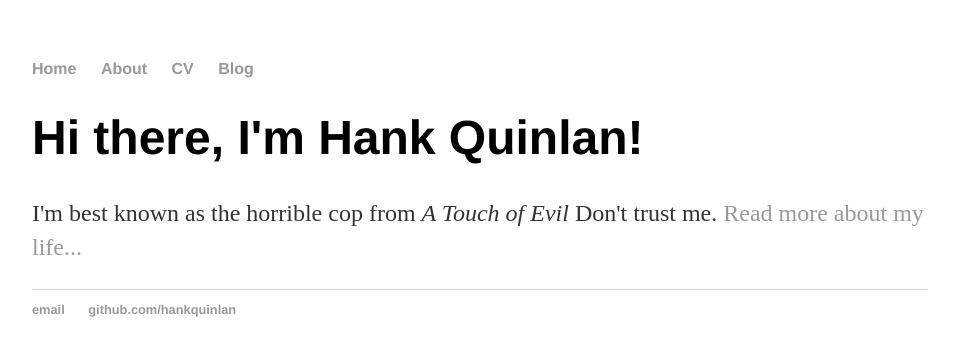
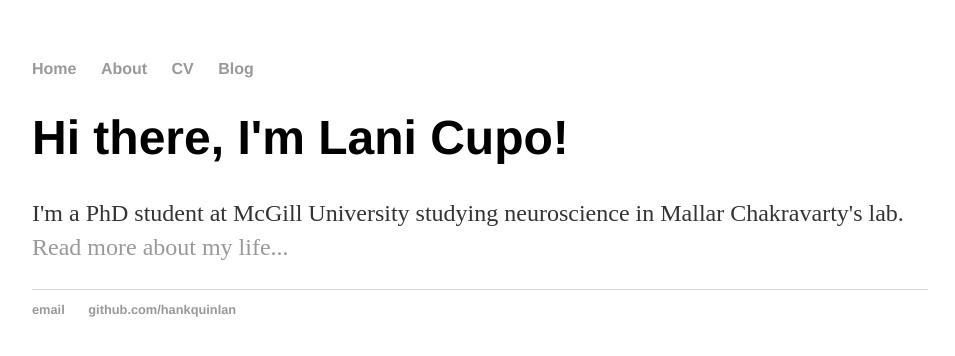
Before and after one commit to lani1/lani1.github.io, a Jekyll site: the page built from index.html, in a window 1280 px wide. Shown: the top 356 px of the page, without its empty margins (160-1115 px from the left). Built offline with Jekyll 4.4.1, drawn with Linux system fonts in a browser that asks for light colours.

Commit message:
Make accurate

```diff
--- a/index.html
+++ b/index.html
@@ -1,8 +1,8 @@
 ---
 layout: default
-title: Hank Quinlan, Horrible Cop
+title: Lani Cupo
 ---
 <div class="blurb">
-	<h1>Hi there, I'm Hank Quinlan!</h1>
-	<p>I'm best known as the horrible cop from <em>A Touch of Evil</em> Don't trust me. <a href="/about">Read more about my life...</a></p>
+	<h1>Hi there, I'm Lani Cupo!</h1>
+	<p>I'm a PhD student at McGill University studying neuroscience in Mallar Chakravarty's lab. <a href="/about">Read more about my life...</a></p>
 </div><!-- /.blurb -->
```
